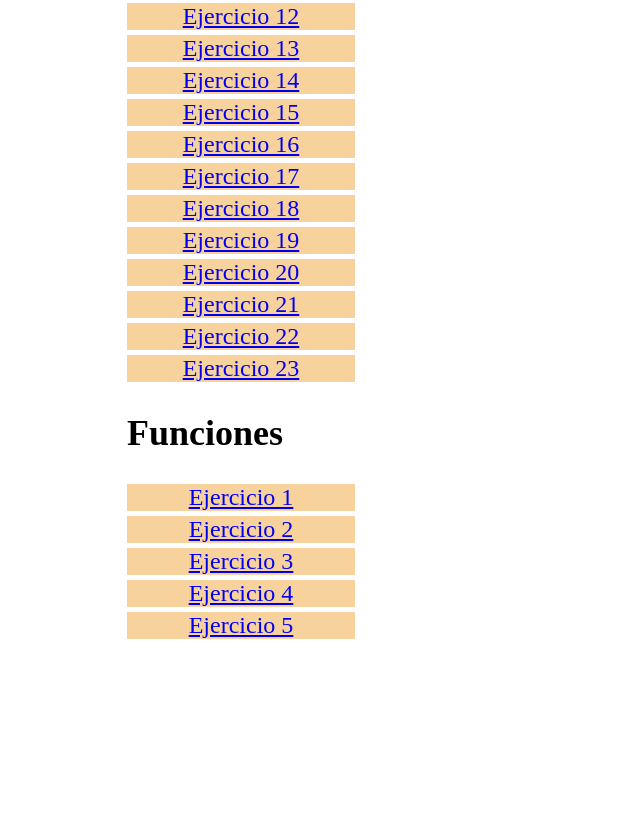
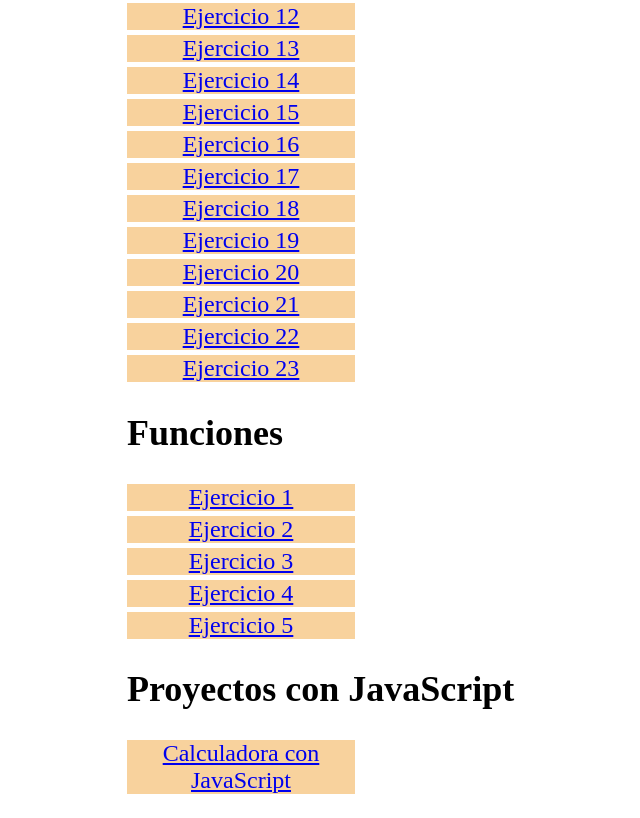
Before and after one commit to NormanSinay/norman_sinay, a plain HTML site: page index.html in a window 1280 px wide. Shown: the part 1233-2051 px from the top of the page, without its empty margins (385-1025 px from the left). Before the commit the page ends 1896 px from the top, so only its background shows below. Drawn offline with Linux system fonts and the light colour scheme.

Commit message:
Update index.html

```diff
--- a/index.html
+++ b/index.html
@@ -70,6 +70,9 @@
             <li><a href="Ej4_Fun/index.html">Ejercicio 4</a></li>
             <li><a href="Ej5_Fun/index.html">Ejercicio 5</a></li>
         </ul>
+        <h1>Proyectos con JavaScript</h1>
+        <ul>
+            <li><a href="calculadora/index.html">Calculadora con JavaScript</a></li>
     </nav>
 </body>
 
```
